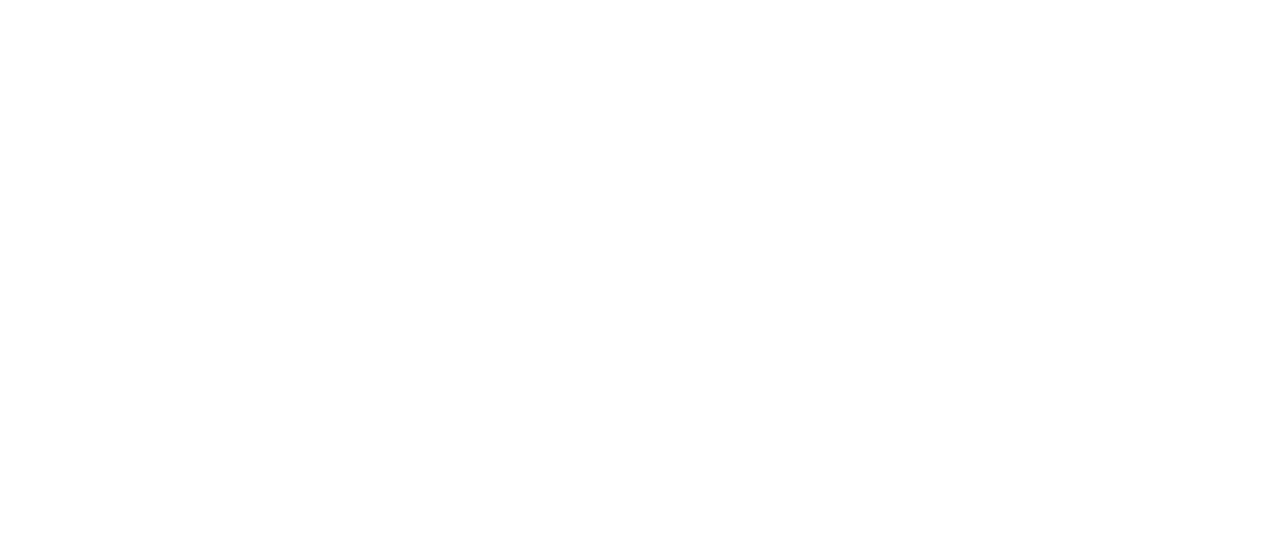
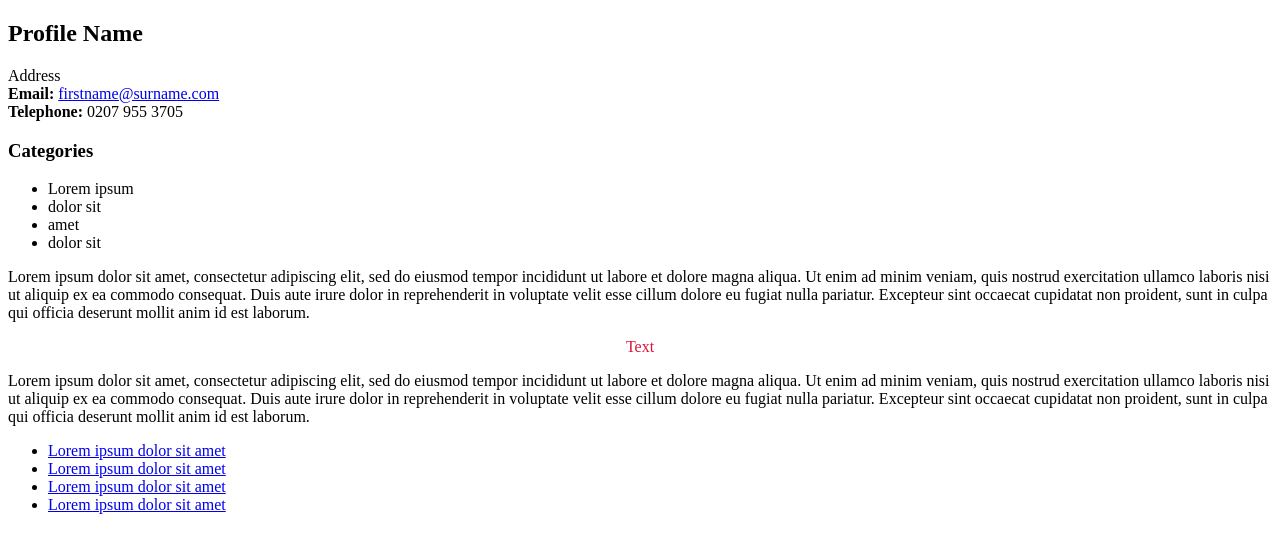
Before and after one commit to appacademy/practice-for-prepwork-html-debugging, a plain HTML site: page index.html in a window 1280 px wide. Drawn offline with Linux system fonts and the light colour scheme.

Commit message:
Remove_Bugs_update_index.html
Removed html bugs are required

```diff
--- a/index.html
+++ b/index.html
@@ -1,11 +1,11 @@
 <!DOCTYPE html>
 <html>
   <head>
-    <title>Debugging HTML Practice
+    <title>Debugging HTML Practice</title>
   </head>
   <body>
     <div class='profile'>
-        <h6>Profile Name</h6>
+        <h2>Profile Name</h2>
         <div class='address'>Address</div>
 
         <div class='contact'>
@@ -16,13 +16,13 @@
         </div>
 
         <div class='categories'>
-          <h2>Categories</h2>
-          <li>
-            <ul>Lorem ipsum</ul>
-            <ul>dolor sit</ul>
-            <ul>amet</ul>
-            <ul>dolor sit</ul>
-          </li>
+          <h3>Categories</h3>
+          <ul>
+            <li>Lorem ipsum</li>
+            <li>dolor sit</li>
+            <li>amet</li>
+            <li>dolor sit</li>
+          </ul>
         </div>
 
       </div>
@@ -37,6 +37,7 @@
           cupidatat non proident, sunt in culpa qui officia deserunt mollit anim id
           est laborum.
         </p>
+        <p style="color: crimson;text-align: center;"> Text </p>
         <p>
           Lorem ipsum dolor sit amet, consectetur adipiscing elit, sed do eiusmod
           tempor incididunt ut labore et dolore magna aliqua. Ut enim ad minim
@@ -52,7 +53,7 @@
 
         <div class='footer-3-wide'>
           <ul>
-            <ol>
+            <li>
               <a href='https://www.example.com/' target='_blank'>
                 Lorem ipsum dolor sit amet
               </a>
@@ -71,6 +72,7 @@
               <a href='https://www.example.com/' target='_blank'>
                 Lorem ipsum dolor sit amet
               </a>
+            </li>
 
           </ul>
         </div>
```
